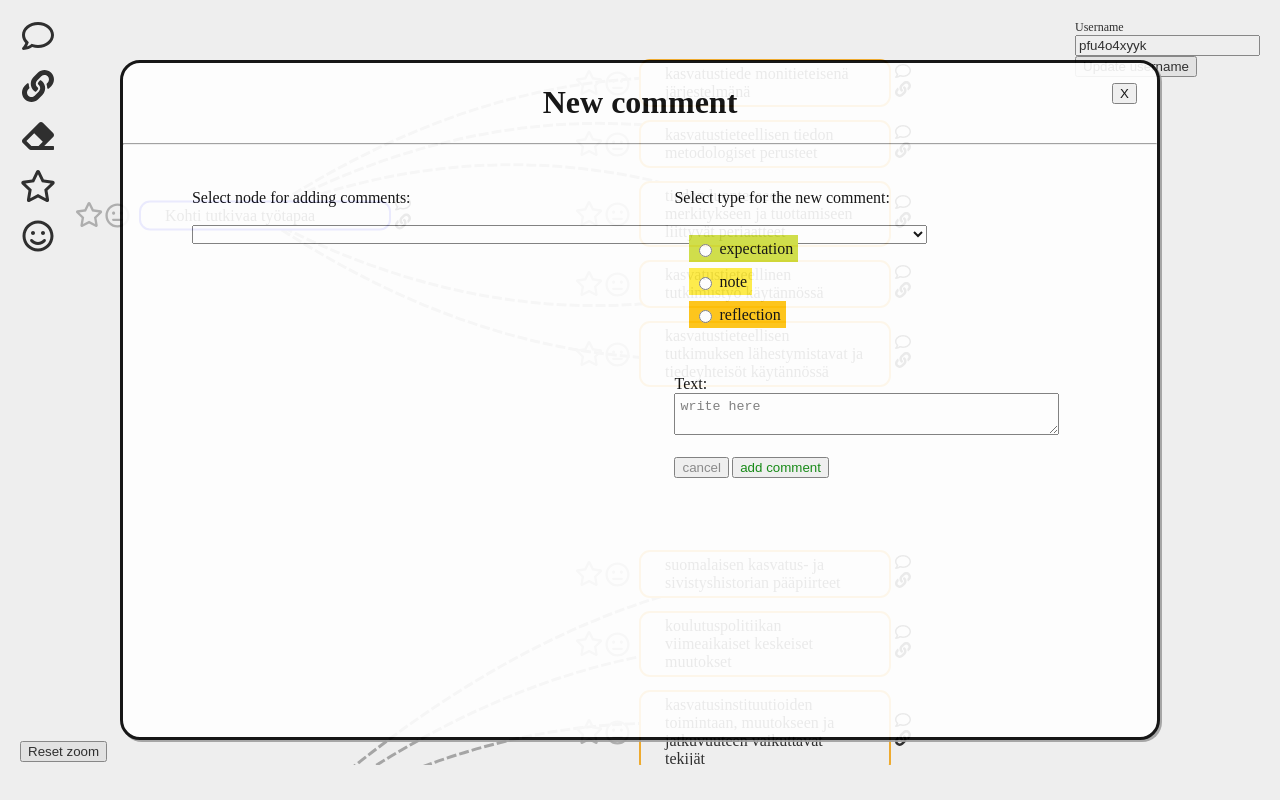
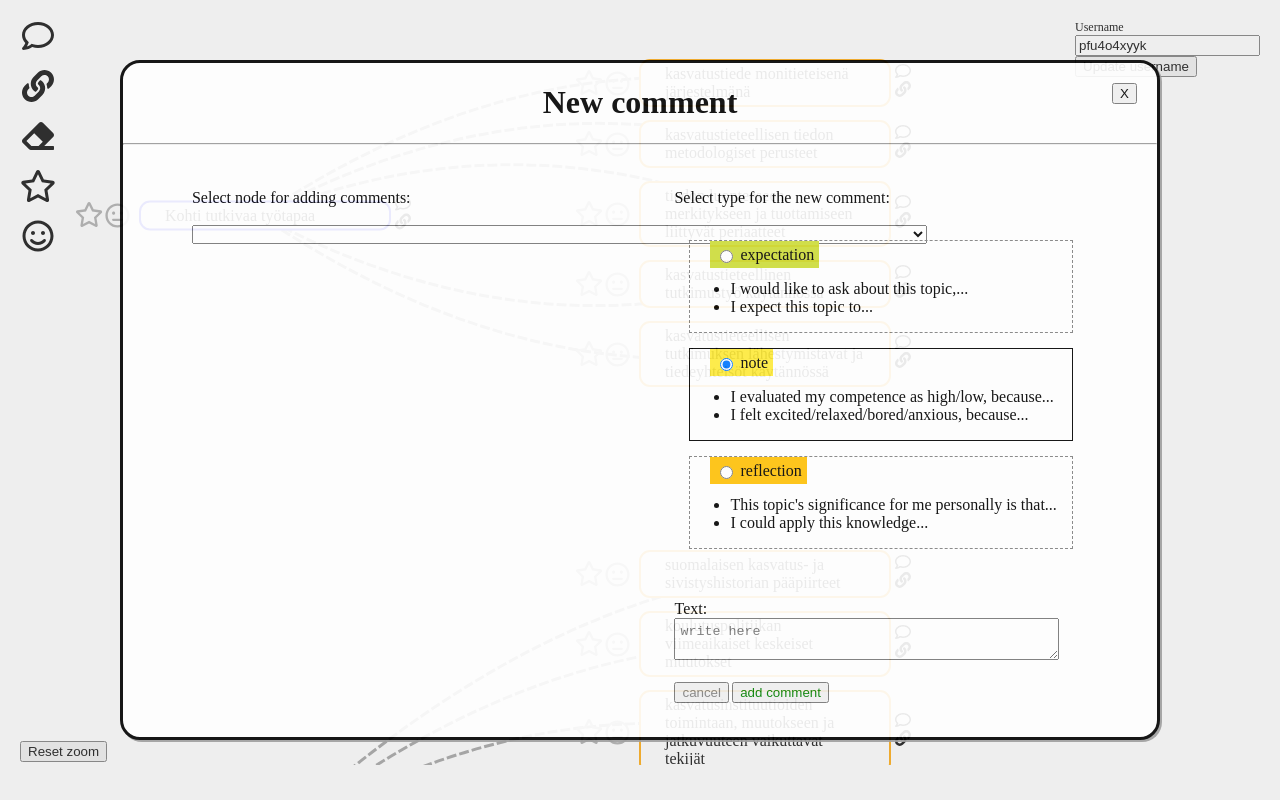
Before and after one commit to piehei/course-curriculum-graph, a Vue app in the folder client/: page / in a window 1280 px wide. Both pictures are taken after a click on the icon 38 px from the left and 36 px from the top of the page. Built offline with nearby package versions, Linux system fonts and the light colour scheme.

Commit message:
better ui and example sentences for comment type choices

```diff
--- a/client/src/components/CommentAdder.vue
+++ b/client/src/components/CommentAdder.vue
@@ -73,6 +73,7 @@
 
       <template v-for="type in types">
         <div class="choice"
+             :class="{ 'selected': type === newCommentType }"
              :key="type">
           <label class="type-label"
                  :for="`type-${type}`"
@@ -86,6 +87,11 @@
                    v-model="newCommentType">
             {{ type }}
           </label>
+          <ul>
+            <li v-for="ex in examples[type]" :key="ex">
+              {{ ex }}
+            </li>
+          </ul>
         </div>
       </template>
 
@@ -126,9 +132,20 @@ export default {
     return {
       height: 0,
       newCommentText: '',
-      newCommentType: '',
+      newCommentType: 'note',
       trash: faTrash,
       types: [ "expectation", "note", "reflection" ],
+      examples: {
+        'expectation': [
+          'I would like to ask about this topic,...',
+          'I expect this topic to...'],
+        'note': [
+          'I evaluated my competence as high/low, because...',
+          'I felt excited/relaxed/bored/anxious, because...'],
+        'reflection': [
+          `This topic's significance for me personally is that...`,
+          'I could apply this knowledge...'],
+      },
       errorMsg: undefined,
       nodeId: undefined,
       success: false,
@@ -225,10 +242,17 @@ export default {
 
 .choice {
   margin: 15px;
+  border: 1px dashed grey;
+  padding-top: 5px;
+}
+
+.selected {
+  border: 1px solid black;
 }
 
 .type-label {
   padding: 5px;
+  margin-left: 20px;
 }
 
 .type-radio {
```
